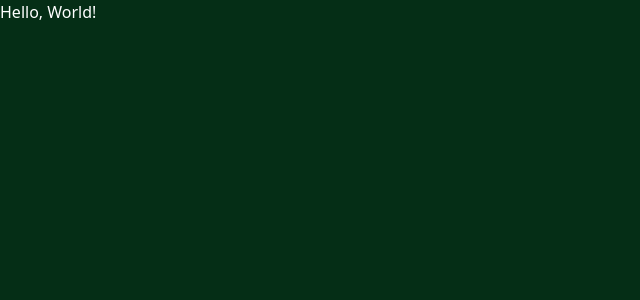
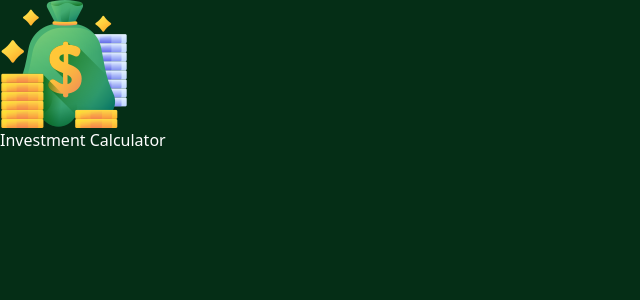
Before and after one commit to Asef00/react-investment-calculator, a React (Vite) app: page / in a window 1280 px wide. Shown: the top 300 px of the page, without its empty margins (0-640 px from the left). Built offline with nearby package versions, Linux system fonts and the light colour scheme.

Commit message:
create and use header component

```diff
--- a/src/App.tsx
+++ b/src/App.tsx
@@ -1,7 +1,9 @@
+import Header from "./components/Header"
+
 function App() {
   return (
     <>
-      <h1>Hello, World!</h1>
+    <Header />
     </>
   )
 }
--- /dev/null
+++ b/src/components/Header.tsx
@@ -0,0 +1,10 @@
+import logoSrc from "/money-bag.png"
+
+export default function Header() {
+    return (
+        <header className="flex items-center gap-4 p-5 flex-col">
+            <img src={logoSrc} alt="logo" />
+            <h1 className="text-3xl font-semibold">Investment Calculator</h1>
+        </header>
+    )
+}
```
Also changed, not shown: public/money-bag.png (added).
